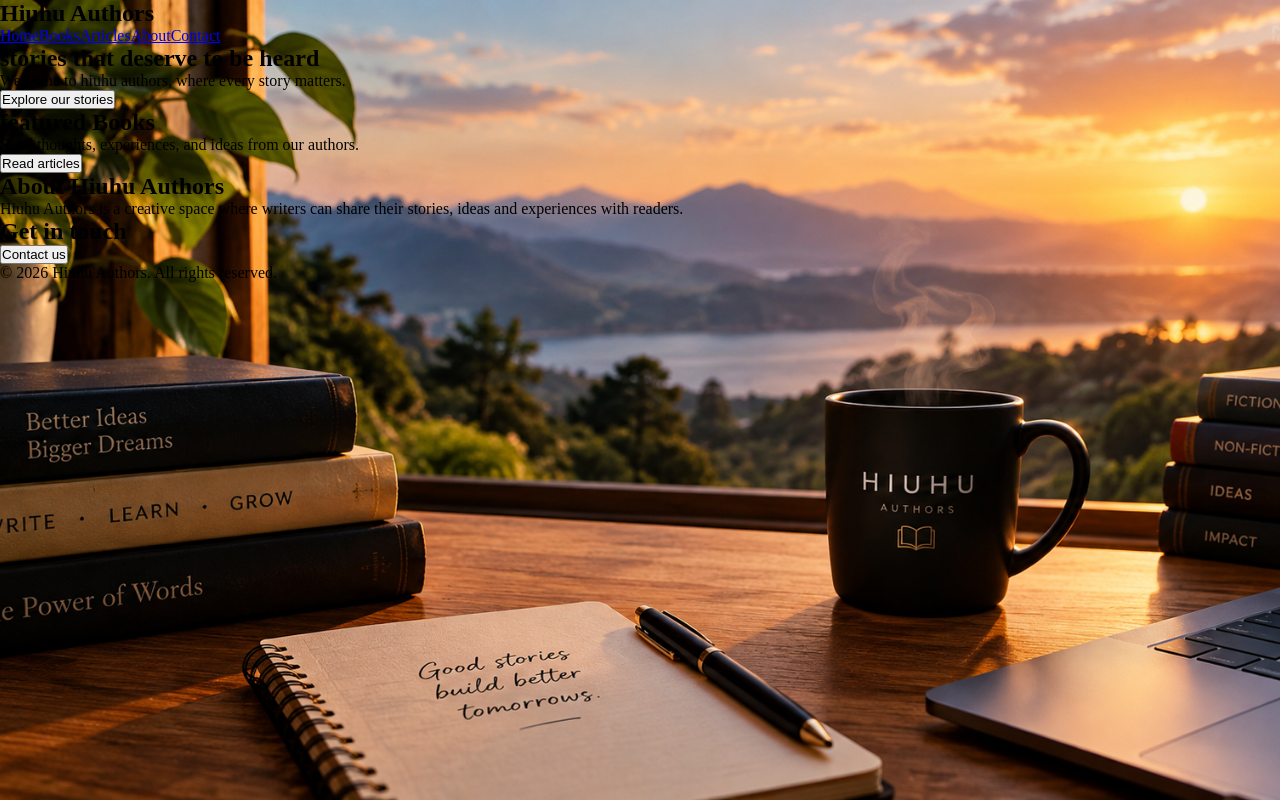
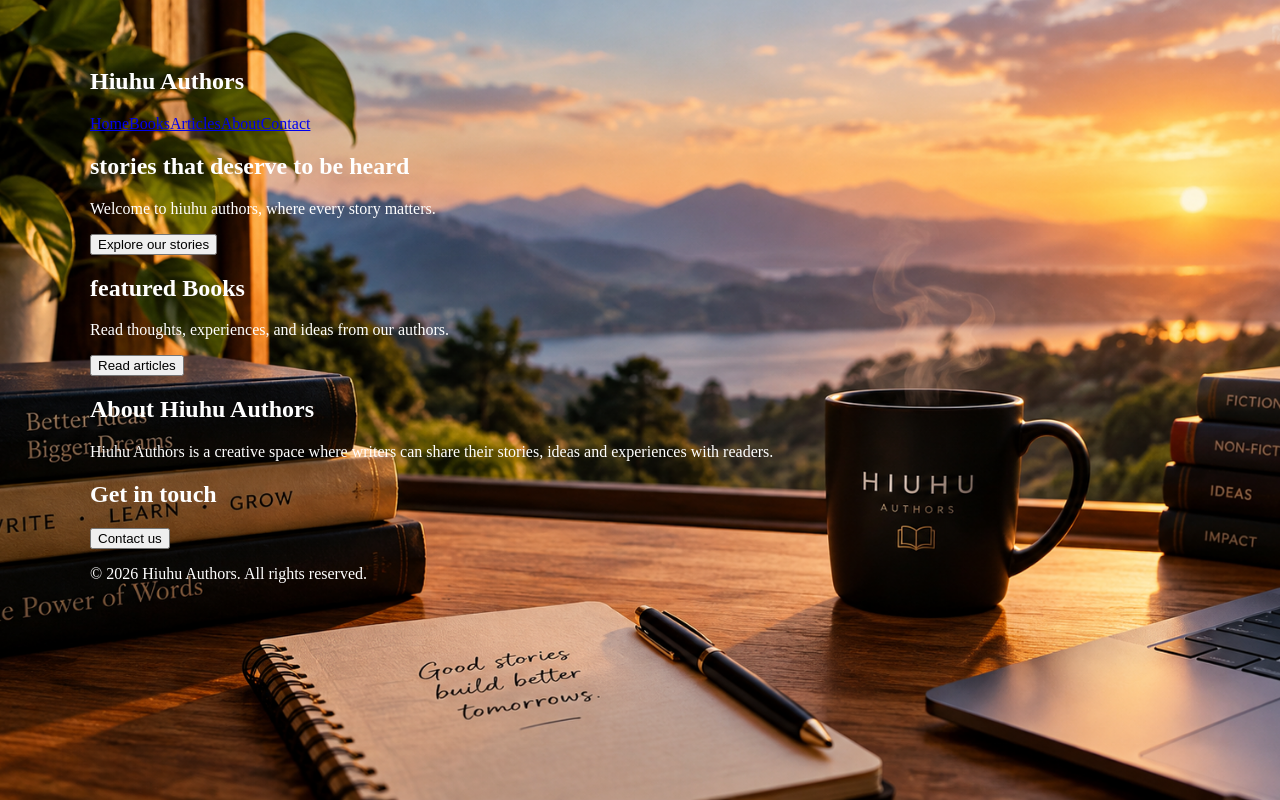
Before and after one commit to felixG33/Hiuhu-authors, a Next.js app: page / in a window 1280 px wide. Built offline with nearby package versions, Linux system fonts and the light colour scheme.

Commit message:
background chang

```diff
--- a/src/app/globals.css
+++ b/src/app/globals.css
@@ -1,6 +1,8 @@
-* {
-    margin: 0;
-    padding: 0;
+main{
+    max-width: 1100px;
+    margin: 0 auto;
+    padding: 40px 24px;
+    color: white;
 }
 body {
     background-image: url("/Felix.png");
```
